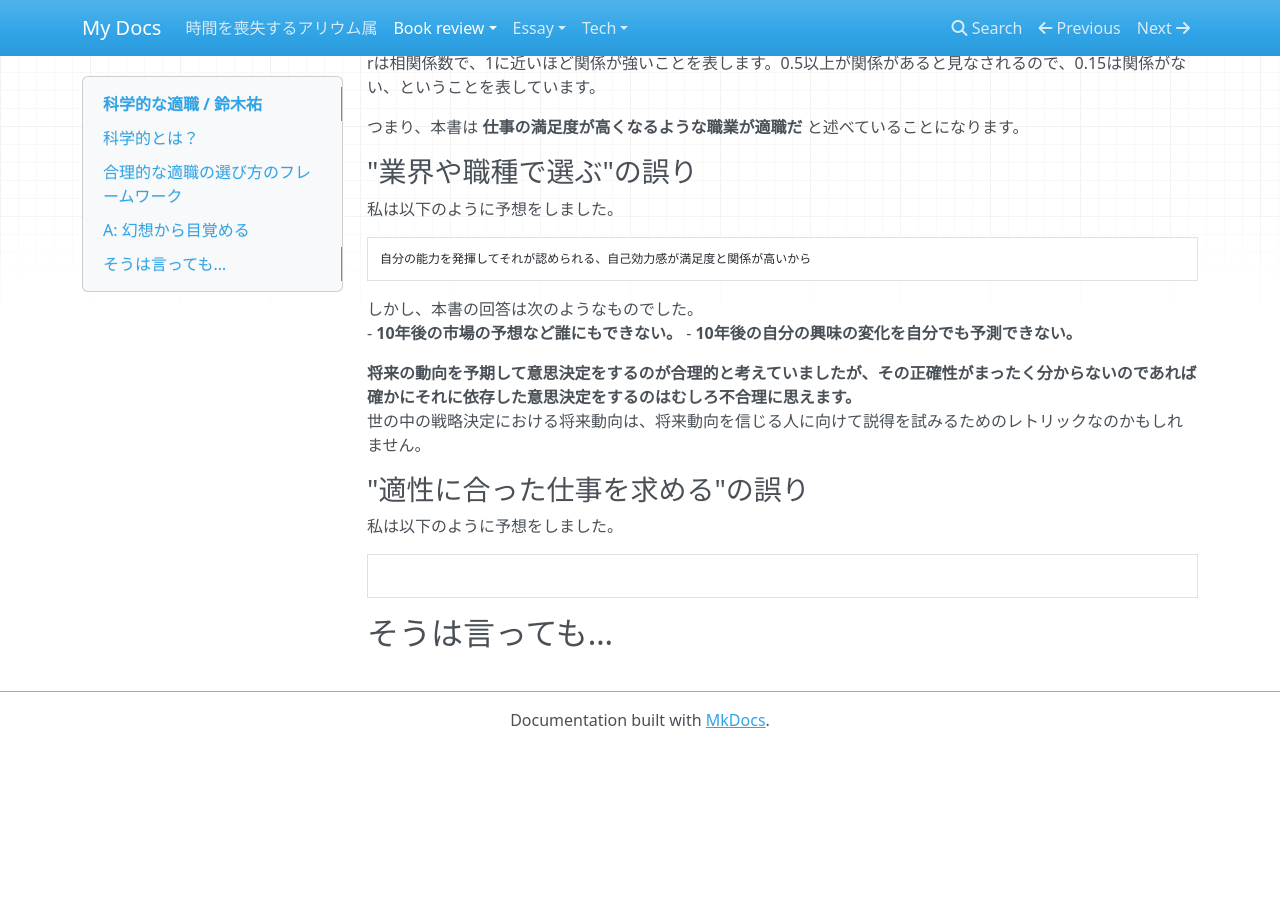
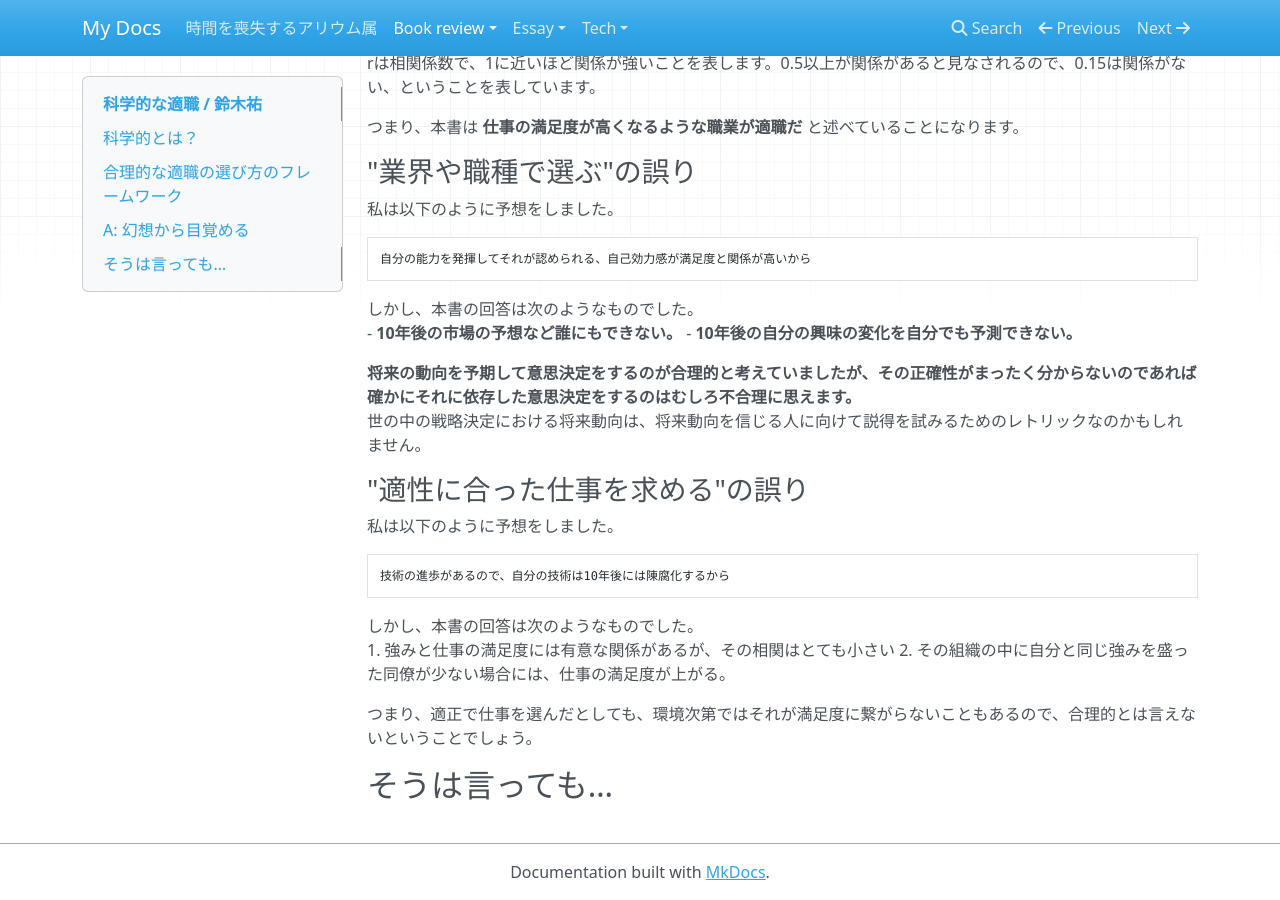
Before and after one commit to kunihiroka/allium, an MkDocs documentation site: the page built from docs/book_review/002/002.md, in a window 1280 px wide and 900 px high, scrolled down 948 px. Built offline with MkDocs 1.6.1, drawn with Linux system fonts in a browser that asks for light colours; nearby versions of some CDN libraries; before the commit the page ends 1696 px from its top, so only the background shows below that.

Commit message:
commit from Windows

````diff
--- a/docs/book_review/002/002.md
+++ b/docs/book_review/002/002.md
@@ -58,7 +58,14 @@ rは相関係数で、1に近いほど関係が強いことを表します。0.5
 ### "適性に合った仕事を求める"の誤り
 私は以下のように予想をしました。
 ```
-
+技術の進歩があるので、自分の技術は10年後には陳腐化するから
 ```
 
+しかし、本書の回答は次のようなものでした。
+1. 強みと仕事の満足度には有意な関係があるが、その相関はとても小さい
+2. その組織の中に自分と同じ強みを盛った同僚が少ない場合には、仕事の満足度が上がる。
+
+つまり、適正で仕事を選んだとしても、環境次第ではそれが満足度に繋がらないこともあるので、合理的とは言えないということでしょう。
+
+
 ## そうは言っても…
````
